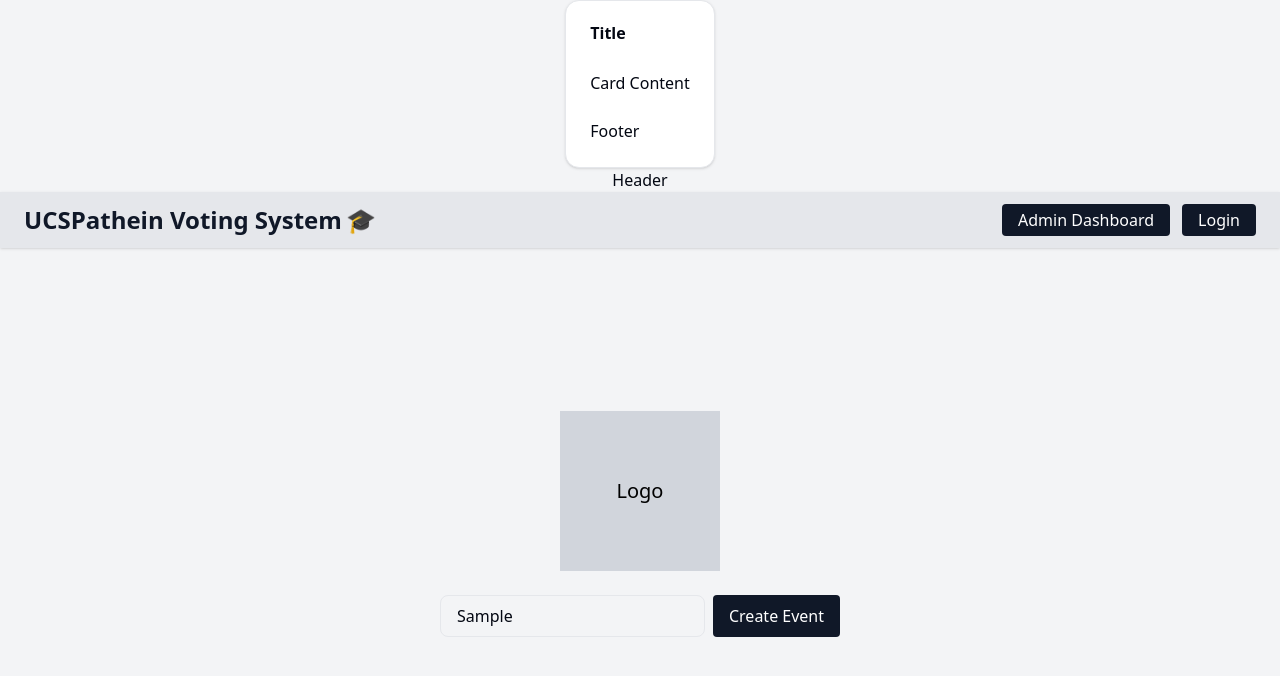
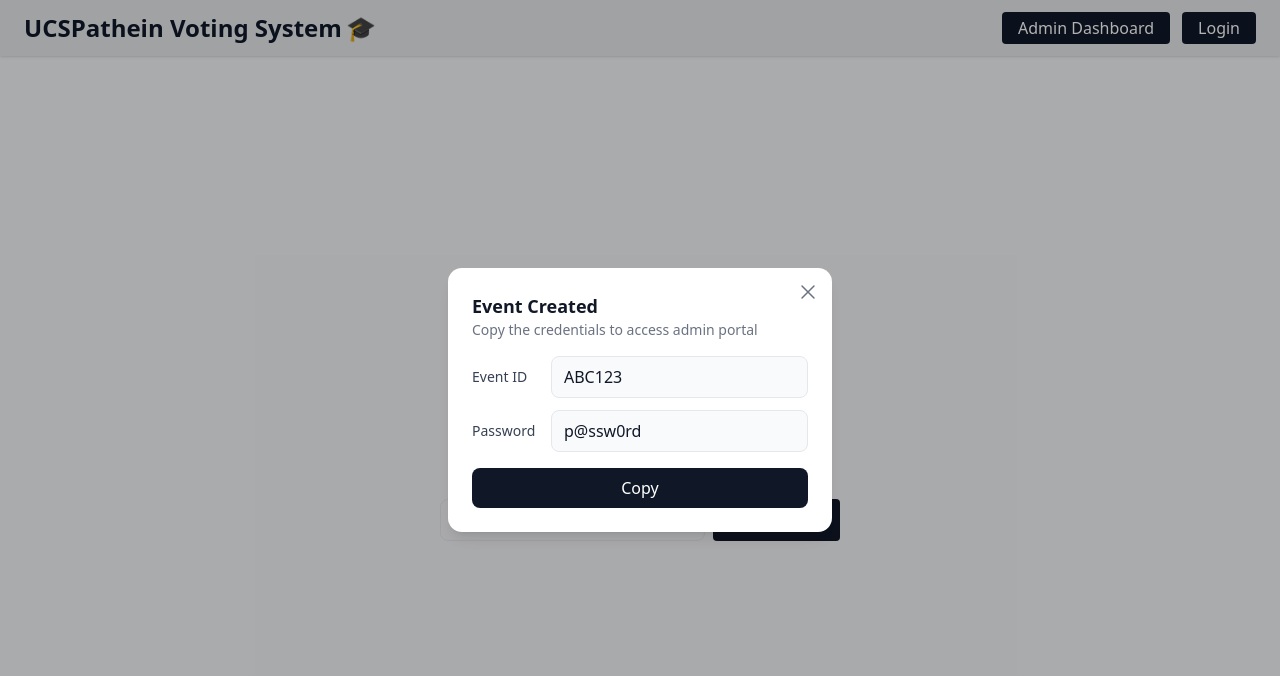
Before and after one commit to pyaephyo11979/VotingSystem, a React (Vite) app in the folder react-frontend/: page / in a window 1280 px wide. Both pictures are taken after typing "Sample" into the empty fields and a click on the button "Create Event". Shown: the top 676 px of the page. Built offline with nearby package versions, Linux system fonts and the light colour scheme.

Commit message:
create event_card

```diff
--- a/react-frontend/src/App.tsx
+++ b/react-frontend/src/App.tsx
@@ -1,19 +1,13 @@
-import { Card,CardContent,CardDescription,CardAction,CardFooter,CardHeader,CardTitle } from "./components/ui/card";
+import EventCreatedCard from "./components/ui/event_card";
+import { useState } from "react";
+
+
 function App() {
+  const [open, setOpen] = useState(false);
+
   return (
     <div className="min-h-screen bg-gray-100 flex flex-col items-center">
-      <Card>
-        <CardHeader>
-          <CardTitle>Title</CardTitle>
-        </CardHeader>
-        <CardContent>
-          <p>Card Content</p>
-        </CardContent>
-        <CardFooter>
-          <p>Footer</p>
-        </CardFooter>
-      </Card>
-      Header
+
       <header className="w-full bg-gray-200 px-6 py-3 flex justify-between items-center shadow-sm">
         <h1 className="text-2xl font-bold text-gray-900">
           UCSPathein Voting System<span className="ml-1">🎓</span>
@@ -28,6 +22,8 @@ function App() {
         </div>
       </header>
 
+      {open && <EventCreatedCard setOpen={setOpen}/>}
+
       {/* Main Content */}
       <main className="flex flex-col items-center justify-center flex-1">
         {/* Logo */}
@@ -41,13 +37,13 @@ function App() {
             placeholder="Event Name"
             className="px-4 py-2 border rounded-md focus:outline-none focus:ring-2 focus:ring-blue-500"
           />
-          <button className="bg-gray-900 text-white px-4 py-2 rounded hover:bg-gray-700">
+          <button onClick={() => setOpen(true)} className="bg-gray-900 text-white px-4 py-2 rounded hover:bg-gray-700">
             Create Event
           </button>
         </div>
       </main>
     </div>
-  )
+  );
 }
 
 export default App;
--- /dev/null
+++ b/react-frontend/src/components/ui/event_card.tsx
@@ -0,0 +1,70 @@
+// import { useState } from "react";
+// import { X } from "lucide-react";
+
+export default function EventCreatedCard({setOpen}) {
+  //   const [open, setOpen] = useState(true);
+
+  return (
+    <div className="fixed inset-0 flex items-center justify-center bg-black/30">
+      <div className="bg-white rounded-xl shadow-lg p-6 w-96 relative">
+        {/* Close Button */}
+        <button
+          onClick={() => setOpen(false)}
+          className="absolute top-3 right-3 text-gray-500 hover:text-gray-700"
+        >
+          <svg
+            xmlns="http://www.w3.org/2000/svg"
+            fill="none"
+            viewBox="0 0 24 24"
+            strokeWidth={1.5}
+            stroke="currentColor"
+            className="size-6"
+          >
+            <path
+              strokeLinecap="round"
+              strokeLinejoin="round"
+              d="M6 18 18 6M6 6l12 12"
+            />
+          </svg>
+        </button>
+
+        {/* Title */}
+        <h2 className="text-lg font-semibold text-gray-900">Event Created</h2>
+        <p className="text-sm text-gray-500 mb-4">
+          Copy the credentials to access admin portal
+        </p>
+
+        {/* Event ID */}
+        <div className="mb-3 flex items-center gap-x-2">
+          <label className="w-24 text-sm font-medium text-gray-700">
+            Event ID
+          </label>
+          <input
+            type="text"
+            value="ABC123"
+            readOnly
+            className="flex-1 px-3 py-2 border rounded-md bg-gray-50 text-gray-900 focus:outline-none"
+          />
+        </div>
+
+        {/* Password */}
+        <div className="mb-4 flex items-center gap-x-2">
+          <label className="w-24 text-sm font-medium text-gray-700">
+            Password
+          </label>
+          <input
+            type="text"
+            value="p@ssw0rd"
+            readOnly
+            className="flex-1 px-3 py-2 border rounded-md bg-gray-50 text-gray-900 focus:outline-none"
+          />
+        </div>
+
+        {/* Copy Button */}
+        <button className="w-full bg-gray-900 text-white py-2 rounded-md hover:bg-gray-800">
+          Copy
+        </button>
+      </div>
+    </div>
+  );
+}
```
Also changed, not shown: 1 other file (tests, documents, lock files or other folders).
